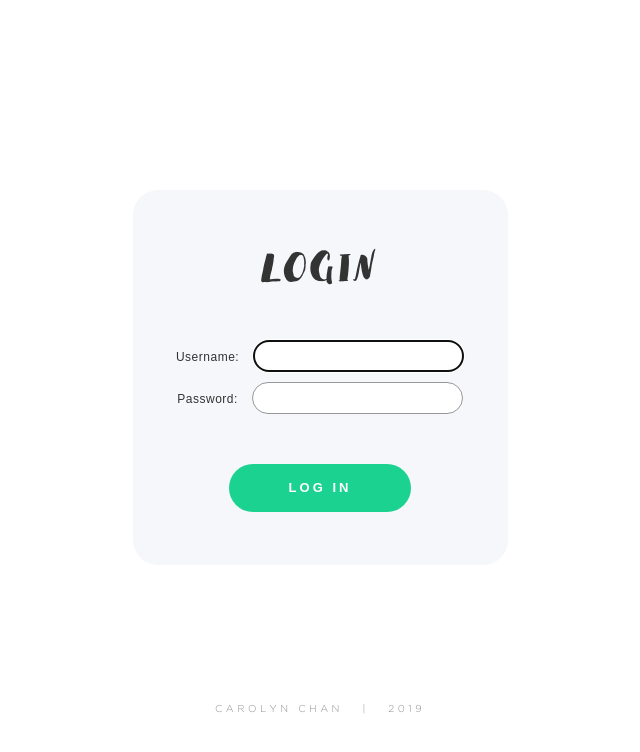
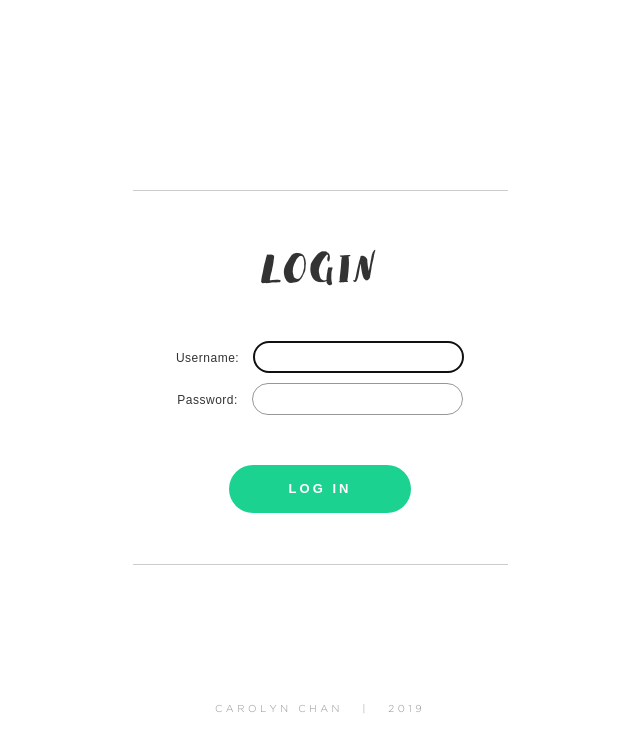
Before and after one commit to TomBombadilV/scheduler, a Django app: page /login/ in a window 1280 px wide. Shown: the top 752 px of the page, without its empty margins (320-960 px from the left). Run offline with Django 3.2, Linux system fonts and the light colour scheme; some libraries are stand-ins or nearby versions; some web fonts are replaced.

Commit message:
Re-styled login page

```diff
--- a/scheduler/static/css/main.css
+++ b/scheduler/static/css/main.css
@@ -99,6 +99,11 @@
     padding: 7px 10px;
 }
 
+
+#logged-out-container {
+    margin-top: 25vh;
+}
+
 /* ------------------------ Login Page ------------------------- */
 
 #login-button {
@@ -115,6 +120,11 @@
     height: 375px;
     margin: 0 auto;
     margin-top: 250px;
+
+    background-color: white;
+    border-radius: 0px;
+    border-top: 1px solid #ccc;
+    border-bottom: 1px solid #ccc;
 }
 
 #login-div .page-title {
```
